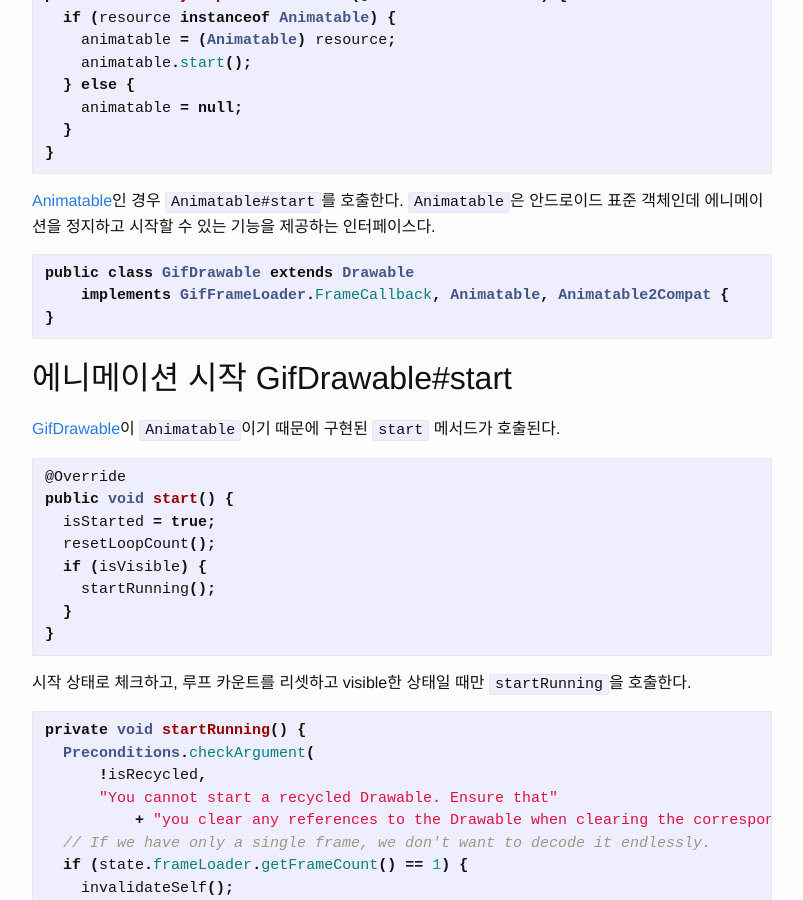
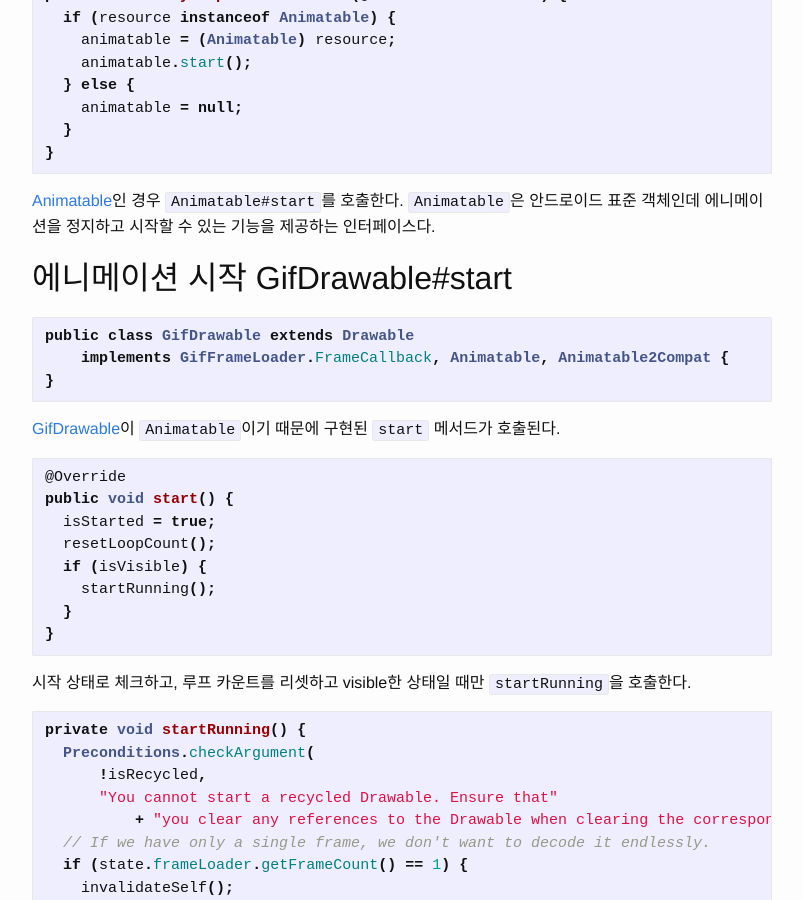
Before and after one commit to dalinaum/dalinaum.github.io, a Jekyll site: the page built from _posts/2020-05-22-glide-rendering.markdown, in a window 1280 px wide and 900 px high, scrolled down 1460 px. Shown: the whole window, without its empty margins (238-1041 px from the left). Built offline with Jekyll 4.4.1, drawn with Linux system fonts in a browser that asks for light colours.

Commit message:
문서 순서 수정.

````diff
--- a/_posts/2020-05-22-glide-rendering.markdown
+++ b/_posts/2020-05-22-glide-rendering.markdown
@@ -78,13 +78,13 @@ private void maybeUpdateAnimatable(@Nullable Z resource) {
 
 [Animatable](https://developer.android.com/reference/android/graphics/drawable/Animatable)인 경우 `Animatable#start`를 호출한다. `Animatable`은 안드로이드 표준 객체인데 에니메이션을 정지하고 시작할 수 있는 기능을 제공하는 인터페이스다.
 
+## 에니메이션 시작 GifDrawable#start
+
 ```java
 public class GifDrawable extends Drawable
     implements GifFrameLoader.FrameCallback, Animatable, Animatable2Compat {
 }
 ```
-
-## 에니메이션 시작 GifDrawable#start
 
 [GifDrawable](https://github.com/bumptech/glide/blob/master/library/src/main/java/com/bumptech/glide/load/resource/gif/GifDrawable.java)이 `Animatable`이기 때문에 구현된 `start` 메서드가 호출된다.
 
````
